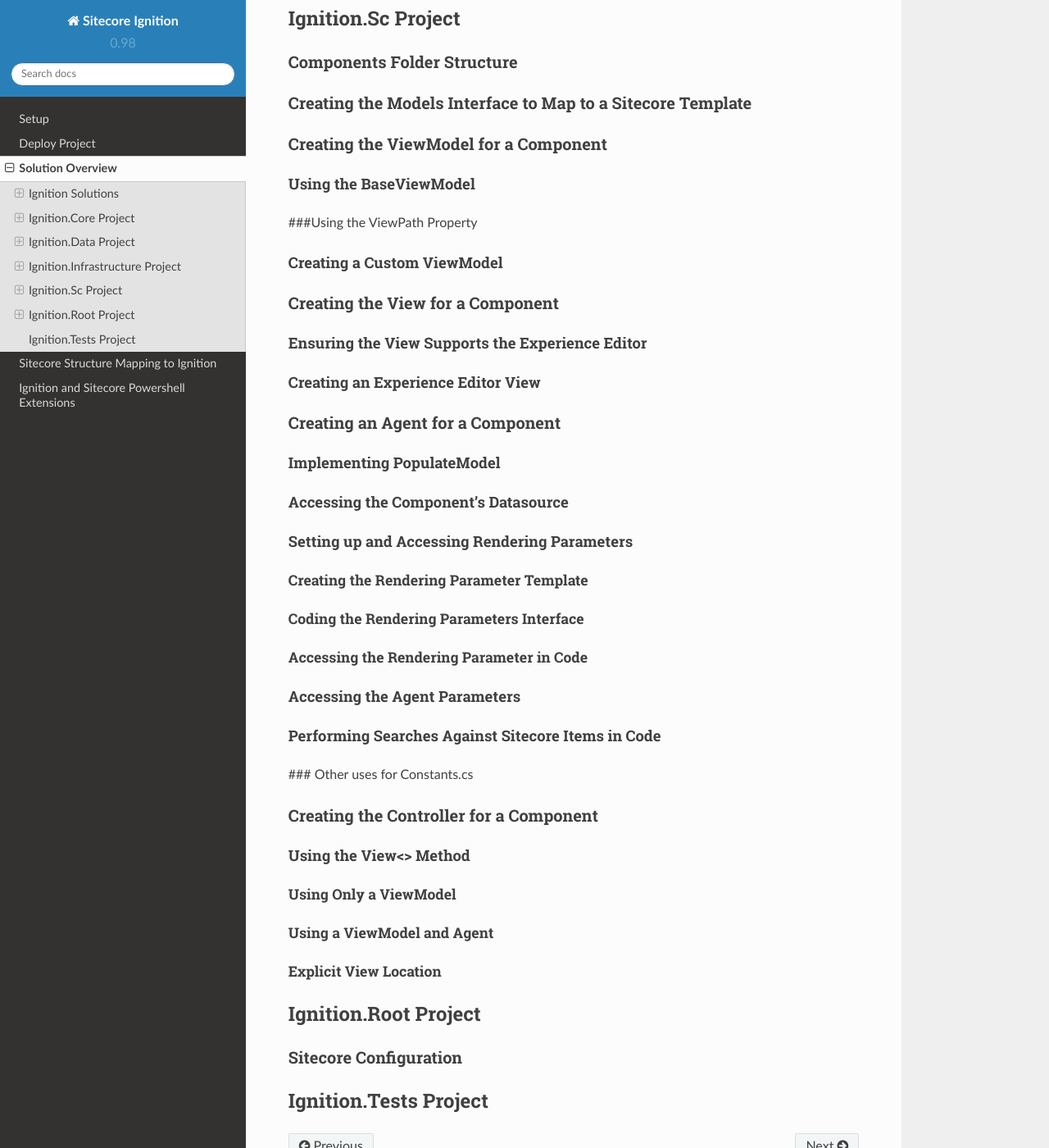
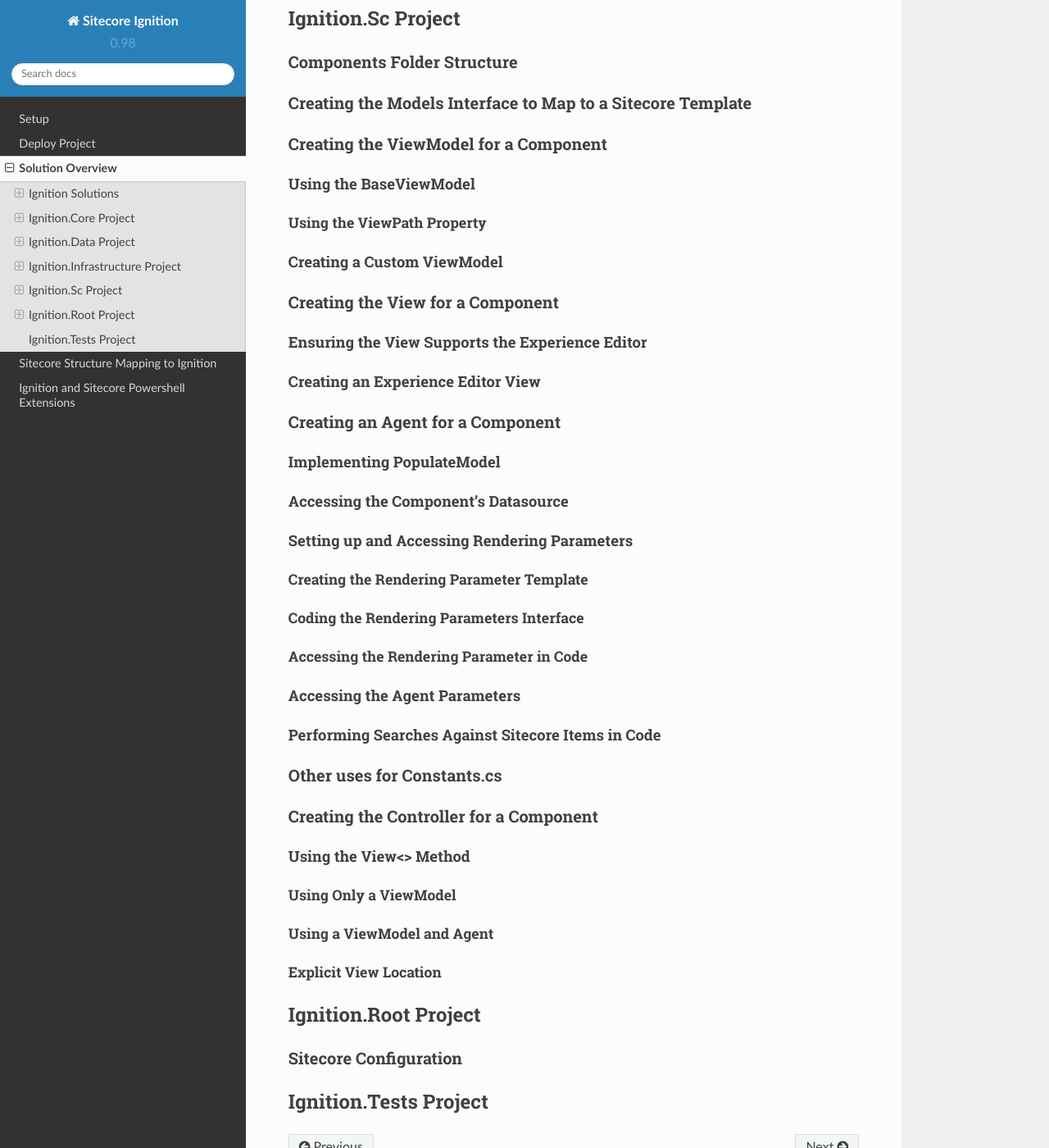
Before and after one commit to sabor413/Documentation, a Sphinx documentation site: the page built from docs/SolutionOverview.rst, in a window 1280 px wide and 1400 px high, scrolled down 778 px. Shown: the whole window at 82% size. Built offline with Sphinx 7.4.7 and the Read the Docs theme 2.0.0, drawn with Linux system fonts in a browser that asks for light colours.

Commit message:
Reformat sections to follow Python documentation conventions

```diff
--- a/docs/DeployProject.rst
+++ b/docs/DeployProject.rst
@@ -1,3 +1,3 @@
-==============
+**************
 Deploy Project
-==============
+**************
--- a/docs/IgnitionPowerShell.rst
+++ b/docs/IgnitionPowerShell.rst
@@ -1,3 +1,3 @@
-===========================================
+*******************************************
 Ignition and Sitecore Powershell Extensions
-===========================================
+*******************************************
--- a/docs/Setup.rst
+++ b/docs/Setup.rst
@@ -1,3 +1,3 @@
-========================
+*****
 Setup
-========================
+*****
--- a/docs/SitecoreStructureMapping.rst
+++ b/docs/SitecoreStructureMapping.rst
@@ -1,3 +1,3 @@
-======================================
+**************************************
 Sitecore Structure Mapping to Ignition
-======================================
+**************************************
--- a/docs/SolutionOverview.rst
+++ b/docs/SolutionOverview.rst
@@ -1,161 +1,213 @@
-==========================
+*****************
 Solution Overview
-==========================
+*****************
 
 .. _Ignition-Solutions:
+
+==================
 Ignition Solutions
 ==================
 
 .. _Ignition-sln:
+
 Ignition.sln
 ------------
 
 .. _Ignition-tds-sln:
+
 Ignition.Tds.sln
-------------
+----------------
 
 .. _Ignition-Core-Project:
+
+=====================
 Ignition.Core Project
 =====================
 
 .. _Adding-Additional-Fields-Definitions:
+
 Adding Additional Fields Definitions
 ------------------------------------
 
 .. _Creating-Your-Page-Structure:
+
 Creating Your Page Structure
 ----------------------------
 
 .. _Ignition-Data-Project:
+
+=====================
 Ignition.Data Project
 =====================
 
 .. _Global-Data-Structures:
+
 Global Data Structures
 ----------------------
 
 .. _Search-Page-Class-Structure:
+
 Setting up the Search Page Class Structure
 ------------------------------------------
 
 .. _Ignition-Infrastructure-Project:
+
+===============================
 Ignition.Infrastructure Project
 ===============================
 
 .. _Sitecore-Computed-Fields:
+
 Setting up Sitecore Computed Fields
 -----------------------------------
 
 .. _Token-Helper-Setup:
+
 Setting up a Token Helper
 --------------------------
 
 .. _Ignition-Sc-Project:
+
+===================
 Ignition.Sc Project
 ===================
 
 .. _Components-Folder-Structure:
+
 Components Folder Structure
 ---------------------------
 
 .. _Map-Models-Interface-to-Sitecore-Template:
+
 Creating the Models Interface to Map to a Sitecore Template
 -----------------------------------------------------------
 
 .. _Create-ViewModel-for-Component:
+
 Creating the ViewModel for a Component
 --------------------------------------
 
 .. _Using-the-BaseViewModel:
+
 Using the BaseViewModel
-~~~~~~~~~~~~~~~~~~~~~~~
+^^^^^^^^^^^^^^^^^^^^^^^
 
 .. _Using-the-ViewPath-Property:
-###Using the ViewPath Property
+
+Using the ViewPath Property
+"""""""""""""""""""""""""""
 
 .. _Creating-a-Custom-ViewModel:
+
+
 Creating a Custom ViewModel
-~~~~~~~~~~~~~~~~~~~~~~~~~~~
+^^^^^^^^^^^^^^^^^^^^^^^^^^^
 
 .. _Creating-the-View-for-Component:
+
 Creating the View for a Component
-----------------------------------
+---------------------------------
 
 .. _Experience-Editor-Support:
+
 Ensuring the View Supports the Experience Editor
-~~~~~~~~~~~~~~~~~~~~~~~~~~~~~~~~~~~~~~~~~~~~~~~~
+^^^^^^^^^^^^^^^^^^^^^^^^^^^^^^^^^^^^^^^^^^^^^^^^
 
 .. _Creating-Experience-Editor-View:
+
 Creating an Experience Editor View
-~~~~~~~~~~~~~~~~~~~~~~~~~~~~~~~~~~
+^^^^^^^^^^^^^^^^^^^^^^^^^^^^^^^^^^
 
 .. _Creating-Agent-for-Component:
+
 Creating an Agent for a Component
 ----------------------------------
 
 .. _Implementing-PopulateModel:
+
 Implementing PopulateModel
-~~~~~~~~~~~~~~~~~~~~~~~~~~
+^^^^^^^^^^^^^^^^^^^^^^^^^^
 
 .. _Accessing-Component-Datasource:
+
 Accessing the Component's Datasource
-~~~~~~~~~~~~~~~~~~~~~~~~~~~~~~~~~~~~
+^^^^^^^^^^^^^^^^^^^^^^^^^^^^^^^^^^^^
 
 .. _Setup-And-Access-Rendering-Parameters:
+
 Setting up and Accessing Rendering Parameters
-~~~~~~~~~~~~~~~~~~~~~~~~~~~~~~~~~~~~~~~~~~~~~
+^^^^^^^^^^^^^^^^^^^^^^^^^^^^^^^^^^^^^^^^^^^^^
 
 .. _Create-Rendering-Parameter-Template:
+
 Creating the Rendering Parameter Template
-^^^^^^^^^^^^^^^^^^^^^^^^^^^^^^^^^^^^^^^^^
+"""""""""""""""""""""""""""""""""""""""""
 
 .. _Code-Rendering-Parameters-Interface:
+
 Coding the Rendering Parameters Interface
-^^^^^^^^^^^^^^^^^^^^^^^^^^^^^^^^^^^^^^^^^
+"""""""""""""""""""""""""""""""""""""""""
 
 .. _Accessing-Rendering-Parameter-in-Code:
+
 Accessing the Rendering Parameter in Code
-^^^^^^^^^^^^^^^^^^^^^^^^^^^^^^^^^^^^^^^^^
+"""""""""""""""""""""""""""""""""""""""""
 
 .. _Accessing-Agent-Parameters:
+
 Accessing the Agent Parameters
-~~~~~~~~~~~~~~~~~~~~~~~~~~~~~~
+^^^^^^^^^^^^^^^^^^^^^^^^^^^^^^
 
 .. _Search-Sitecore-Items:
+
 Performing Searches Against Sitecore Items in Code
-~~~~~~~~~~~~~~~~~~~~~~~~~~~~~~~~~~~~~~~~~~~~~~~~~~
+^^^^^^^^^^^^^^^^^^^^^^^^^^^^^^^^^^^^^^^^^^^^^^^^^^
 
 .. _Constants-Other-Uses:
-### Other uses for Constants.cs
+
+Other uses for Constants.cs
+---------------------------
 
 .. _Create-Controller-for-Component:
+
 Creating the Controller for a Component
 ----------------------------------------
 
 .. _Using-View-Method:
+
 Using the View<> Method
-~~~~~~~~~~~~~~~~~~~~~~~
+^^^^^^^^^^^^^^^^^^^^^^^
 
 .. _Using-Only-ViewModel:
+
 Using Only a ViewModel
-^^^^^^^^^^^^^^^^^^^^^^
+""""""""""""""""""""""
 
 .. _Using-ViewModel-and-Agent:
+
 Using a ViewModel and Agent
-^^^^^^^^^^^^^^^^^^^^^^^^^^^
+"""""""""""""""""""""""""""
 
 .. _Explicit-View-Location:
+
 Explicit View Location
-^^^^^^^^^^^^^^^^^^^^^^
+""""""""""""""""""""""
 
 .. _Ignition-Root-Project:
+
+=====================
 Ignition.Root Project
 =====================
 
+
 .. _Sitecore-Configuration:
+
 Sitecore Configuration
 ----------------------
 
+
 .. Ignition-Tests-Project:
+
+======================
 Ignition.Tests Project
 ======================
```
Also changed, not shown: docs/index.rst (+6 -1 lines).
